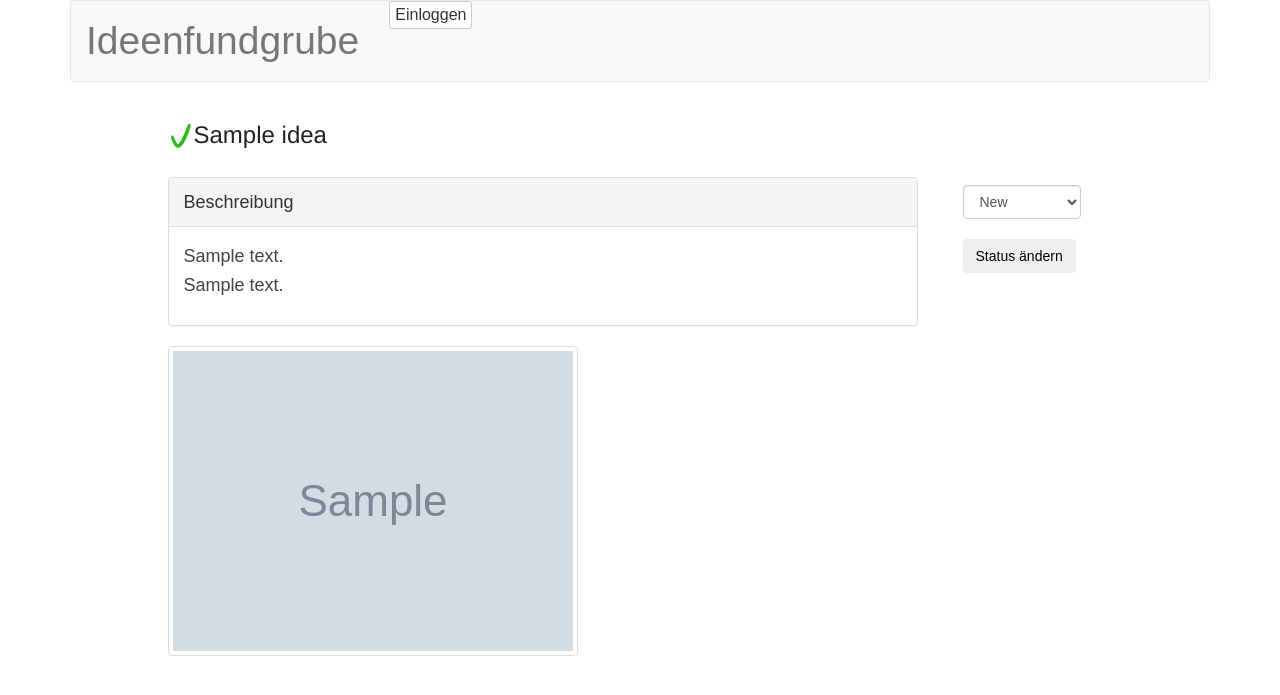
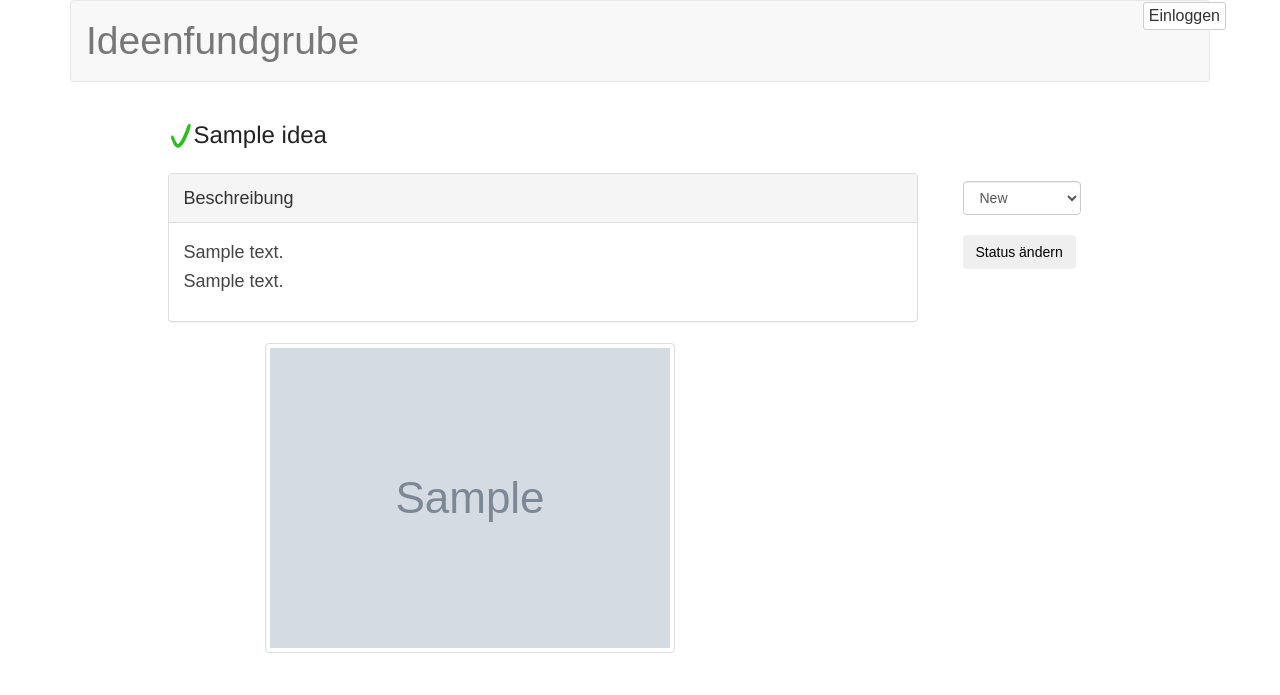
Before and after one commit to rndmh3ro/ideensammlung, a Flask app: page /idea/1/ in a window 1280 px wide. Shown: the top 695 px of the page. Run offline with Flask 2, Linux system fonts and the light colour scheme; tables that the repository leaves empty hold one stand-in row (values such as "Sample post"); grey boxes marked "Sample" are stand-in pictures; some libraries are stand-ins or nearby versions.

Commit message:
changed theme

```diff
--- a/ideensammlung/models.py
+++ b/ideensammlung/models.py
@@ -7,7 +7,7 @@
     id = Column(Integer, primary_key=True, nullable=False, autoincrement=True)
     title = Column(String(50), nullable=False)
     description = Column(String(5000), nullable=False)
-    status = Column(String(20), nullable=False, default="new")
+    status = Column(String(20), nullable=False, default="N")
 
 class Images(Base):
     __tablename__ = "images"
--- a/ideensammlung/static/css/style.css
+++ b/ideensammlung/static/css/style.css
@@ -216,3 +216,6 @@
 	font-size: 1rem; /* 18 = 18 × 1 */
 	margin-bottom: 1.65em; /* measure( base font-size(18) * base line-height(1.65) ) / current font-size(18) = margin-bottom(1.65) */
 }
+
+
+.top-buffer { margin-top:20px; }
--- a/ideensammlung/templates/base.html
+++ b/ideensammlung/templates/base.html
@@ -31,10 +31,9 @@
                 <div class="navbar-header">
                     <a href="{{ url_for('index') }}" class="navbar-brand">{{ SITENAME }} {% if SITESUBTITLE %} - {{ SITESUBTITLE }}{% endif %}</a>
                 </div>
-        <div class="collapse navbar-collapse navbar-ex1-collapse">
-            <ul class="nav navbar-nav">
+                    <ul class="nav navbar-nav pull-right">
                         {% if not session.logged_in %}
-                        <button class="btn btn-default btn-xs pull-right" data-toggle="modal" data-target="#LogInModal">
+                            <button class="btn btn-default btn-xs" data-toggle="modal" data-target="#LogInModal">
                                 Einloggen
                             </button>
                         {% else %}
@@ -44,7 +43,6 @@
                             <div class=flash>{{ message }}</div>
                         {% endfor %}
                     </ul>
-        </div>
             </div>
         </nav>
     </div>
--- a/ideensammlung/templates/idea.html
+++ b/ideensammlung/templates/idea.html
@@ -1,7 +1,8 @@
 {% extends "base.html" %} {% block body %}
+<div class="container-fluid">
 <div class="row">
-    <div class="col-md-offset-1 col-md-10">
   <h4>
+    <div class="col-md-offset-1 col-md-8">
             <a href="{{url_for('get_idea', idea_id=idea_id)}}">
               {% if ideas.status == "N" %}
                 <img class="pull-left img-responsive" src="/static/images/new.png">
@@ -11,9 +12,10 @@
                 <img class="pull-left img-responsive" src="/static/images/done.png">
               {% endif %}
               {{ ideas.title }}</a>
-
+    </div>
+    <div class="col-md-2">
             {% if session.logged_in %}
-                <button class="btn btn-default btn-xs pull-right btn-warning" data-toggle="modal" data-target="#deleteIdeaModal">
+                <button class="btn btn-default btn-xs btn-warning" data-toggle="modal" data-target="#deleteIdeaModal">
                     Idee löschen
                 </button>
                     <div class="modal fade" id="deleteIdeaModal" tabindex="-1" role="dialog" aria-labelledby="myModalLabel" aria-hidden="true">
@@ -33,10 +35,11 @@
                       </div>
                     </div>
             {% endif %}
+    </div>
   </h4>
 </div>
-</div>
-<div class="row">
+
+<div class="row top-buffer">
     <div class="col-md-offset-1 col-md-8">
         <div class="panel panel-default">
             <div class="panel-heading">
@@ -48,7 +51,7 @@
                     <input type="hidden" name="idea_id" value="{{ ideas.id }}">
                 </form>
             {% for comment in comments %}
-                <p>{{comment.comment}}</p>
+                <p>{{comment.comment|safe|urlize}}</p>
             {% endfor %}
             </div>
         </div>
@@ -65,11 +68,16 @@
           </form>
     </div>
 </div>
+
 <div class="row">
-    <div class="col-md-offset-1 col-md-10">
+    <div class="col-md-offset-1 col-md-8">
         {% if session.logged_in %}
           {% include 'includes/comments.html' %}
         {% endif %}
+    </div>
+</div>
+<div class="row">
+    <div class="col-md-offset-2 col-md-5">
 {% for image in images %}
     <img class="img-responsive thumbnail" src="/uploads/{{image.image}}">
     {% if session.logged_in %}
@@ -101,4 +109,3 @@
 {% endif %}
 {% endblock %}
 </div>
-</div>
--- a/ideensammlung/templates/index.html
+++ b/ideensammlung/templates/index.html
@@ -9,9 +9,9 @@
         <div class="clearfix">
           <h4>
             <a href="{{url_for('get_idea', idea_id=idea.id)}}">
-              {% if idea.status == "N" %}
+              {% if idea.status == "new" %}
                 <img class="pull-left img-responsive" src="/static/images/new.png">
-              {% elif idea.status == "P" %}
+              {% elif idea.status == "progress" %}
                 <img class="pull-left img-responsive" src="/static/images/in_progress.png">
               {% else %}
                 <img class="pull-left img-responsive" src="/static/images/done.png">
```
Lines whose indentation alone changed are shown as unchanged.
